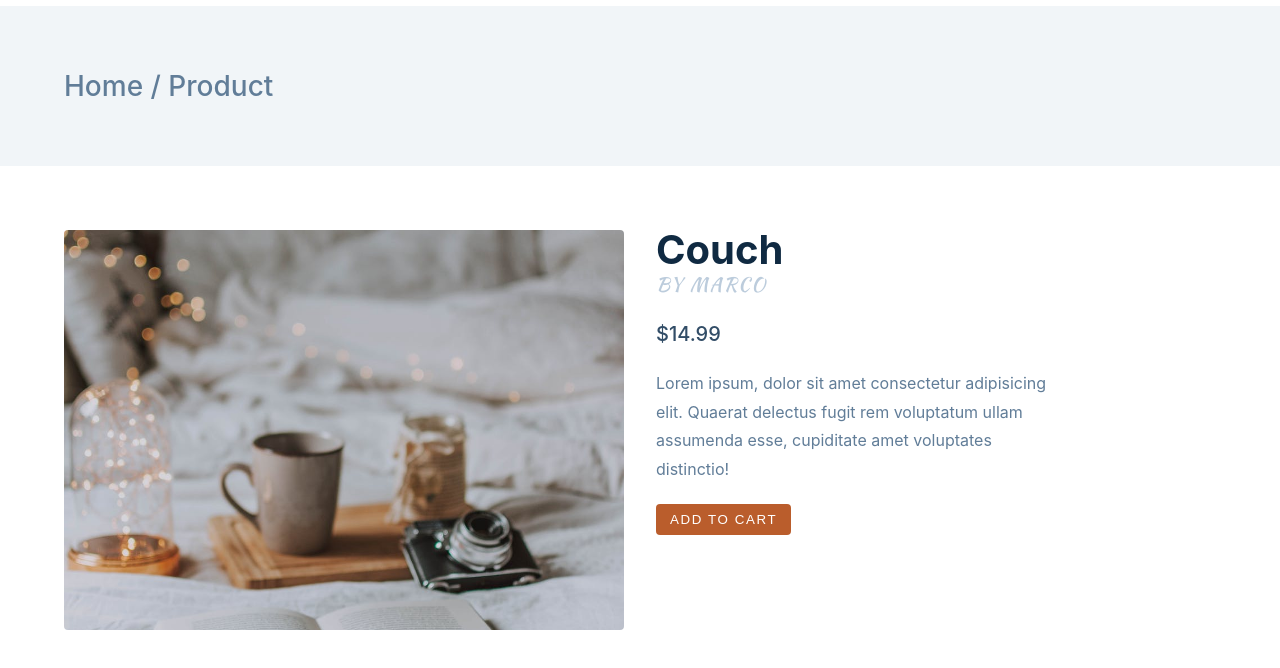
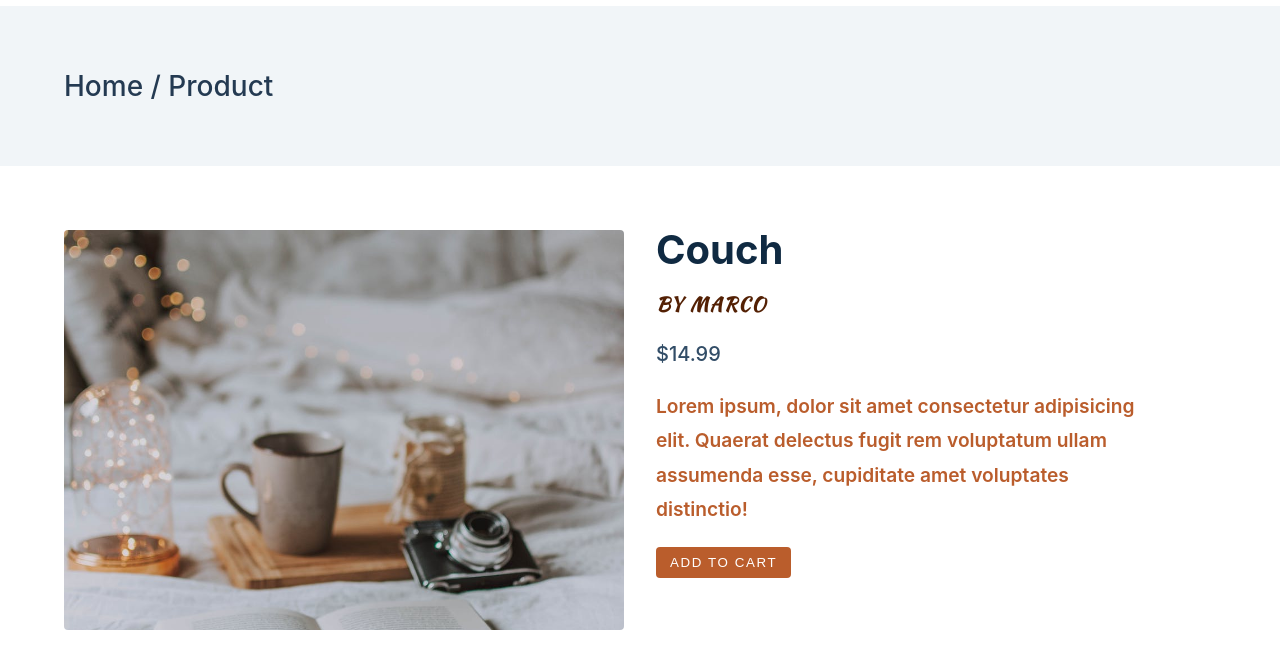
Before and after one commit to Rumazor/Comfy-Store, a plain HTML site: page product.html in a window 1280 px wide. Shown: the part 90-758 px from the top of the page. Drawn offline with Linux system fonts and the light colour scheme; no server answers.

Commit message:
accesibilidad

```diff
--- a/product.html
+++ b/product.html
@@ -48,7 +48,7 @@
       <!-- HERO -->
       <section class="page-hero">
         <div class="section-center">
-          <h3 class="page-hero-title">Home / Product</h3>
+          <h3 class="page-hero-title text-slante">Home / Product</h3>
         </div>
       </section>
       <!-- SIDEBAR -->
--- a/styles.css
+++ b/styles.css
@@ -98,7 +98,9 @@ h4 {
 }
 p {
   margin-bottom: 1.25rem;
-  color: var(--clr-grey-5);
+  color: var(--clr-primary-5);
+  font-size: 1.2rem;
+  font-weight: 600;
 }
 @media screen and (min-width: 800px) {
   h1 {
@@ -714,10 +716,10 @@ Products Page
     height: 10rem;
   }
   .products-container .product-name {
-    font-size: 0.85rem;
+    font-size: 1.2rem;
   }
   .products-container .product-price {
-    font-size: 0.85rem;
+    font-size: 1rem;
   }
 }
 @media screen and (min-width: 1170px) {
@@ -743,7 +745,7 @@ Single Product Page
   display: grid;
   place-items: center;
   background: var(--clr-grey-10);
-  color: var(--clr-grey-5);
+  color: var(--clr-grey-2);
 }
 .page-hero-title {
   font-weight: 500;
@@ -763,10 +765,10 @@ Single Product Page
 }
 .single-product-company {
   font-size: 1.2rem;
-  color: var(--clr-grey-8);
+  color: var(--clr-primary-1);
   text-transform: uppercase;
   letter-spacing: var(--spacing);
-  margin-bottom: 1.25rem;
+  margin-top: 1.25rem;
 }
 .single-product-price {
   color: var(--clr-grey-3);
```
Also changed, not shown: index.html (+1 -0 lines).
